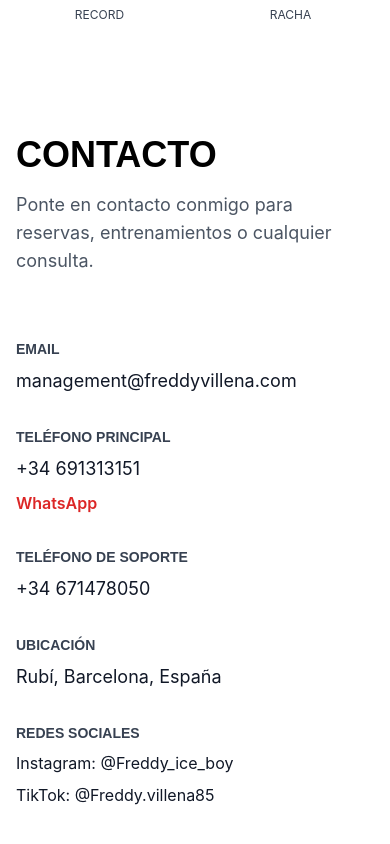
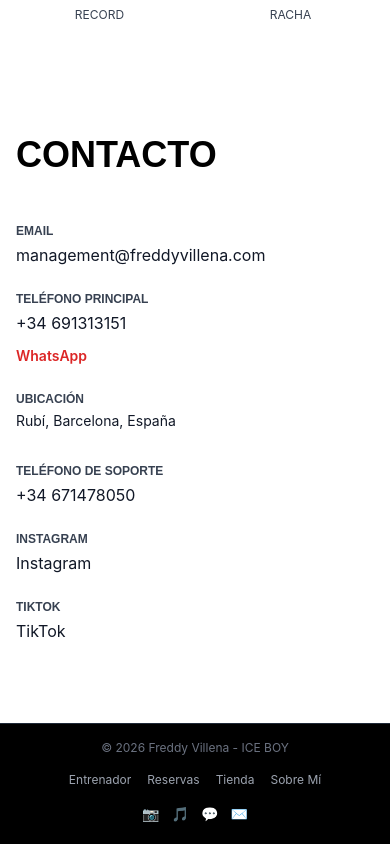
Before and after one commit to bieltornerj-creator/freddy-villena-mma, a Next.js app: page / in a window 390 px wide. Shown: the part 6560-7404 px from the top of the page. Built offline with nearby package versions, Linux system fonts and the light colour scheme; no server answers.

Commit message:
Restructure Contact to 2 columns and simplify social links

```diff
--- a/src/components/Contact.jsx
+++ b/src/components/Contact.jsx
@@ -9,16 +9,15 @@ export default function Contact() {
 
   return (
     <section id="contact" className="py-20 bg-white">
-      <div className="max-w-4xl mx-auto px-4 sm:px-6 lg:px-8">
+      <div className="max-w-3xl mx-auto px-4 sm:px-6 lg:px-8">
         <motion.div
           initial={{ opacity: 0, y: 20 }}
           whileInView={{ opacity: 1, y: 0 }}
           viewport={{ once: true }}
           transition={{ duration: 0.8 }}
-          className="mb-16"
+          className="mb-12"
         >
-          <h2 className="text-4xl md:text-5xl font-black text-black mb-4">CONTACTO</h2>
-          <p className="text-gray-600 text-lg">Ponte en contacto conmigo para reservas, entrenamientos o cualquier consulta.</p>
+          <h2 className="text-4xl md:text-5xl font-black text-black mb-2">CONTACTO</h2>
         </motion.div>
 
         <motion.div
@@ -26,24 +25,25 @@ export default function Contact() {
           whileInView={{ opacity: 1, y: 0 }}
           viewport={{ once: true }}
           transition={{ duration: 0.8, delay: 0.2 }}
-          className="space-y-8"
+          className="grid md:grid-cols-2 gap-8 md:gap-12"
         >
+          {/* Left Column */}
+          <div className="space-y-6">
             <div>
-            <h3 className="text-sm font-bold text-gray-700 uppercase mb-2">Email</h3>
+              <h3 className="text-xs font-bold text-gray-700 uppercase mb-1">Email</h3>
               <a
                 href={`mailto:${email}`}
-              className="text-lg text-gray-900 hover:text-red-600 transition-colors"
+                className="text-gray-900 hover:text-red-600 transition-colors"
               >
                 {email}
               </a>
             </div>
 
             <div>
-            <h3 className="text-sm font-bold text-gray-700 uppercase mb-2">Teléfono Principal</h3>
-            <div className="space-y-2">
+              <h3 className="text-xs font-bold text-gray-700 uppercase mb-1">Teléfono Principal</h3>
               <a
                 href={`tel:${phoneMain}`}
-                className="block text-lg text-gray-900 hover:text-red-600 transition-colors"
+                className="block text-gray-900 hover:text-red-600 transition-colors mb-2"
               >
                 +34 {phoneMain}
               </a>
@@ -51,46 +51,51 @@ export default function Contact() {
                 href={`https://wa.me/34${phoneMain}`}
                 target="_blank"
                 rel="noopener noreferrer"
-                className="inline-block text-red-600 hover:text-red-700 transition-colors font-semibold"
+                className="text-red-600 hover:text-red-700 transition-colors text-sm font-semibold"
               >
                 WhatsApp
               </a>
             </div>
+
+            <div>
+              <h3 className="text-xs font-bold text-gray-700 uppercase mb-1">Ubicación</h3>
+              <p className="text-gray-900">Rubí, Barcelona, España</p>
+            </div>
           </div>
 
+          {/* Right Column */}
+          <div className="space-y-6">
             <div>
-            <h3 className="text-sm font-bold text-gray-700 uppercase mb-2">Teléfono de Soporte</h3>
+              <h3 className="text-xs font-bold text-gray-700 uppercase mb-1">Teléfono de Soporte</h3>
               <a
                 href={`tel:${phoneSupport}`}
-              className="text-lg text-gray-900 hover:text-red-600 transition-colors"
+                className="text-gray-900 hover:text-red-600 transition-colors"
               >
                 +34 {phoneSupport}
               </a>
             </div>
 
             <div>
-            <h3 className="text-sm font-bold text-gray-700 uppercase mb-2">Ubicación</h3>
-            <p className="text-lg text-gray-900">Rubí, Barcelona, España</p>
-          </div>
-
-          <div>
-            <h3 className="text-sm font-bold text-gray-700 uppercase mb-2">Redes Sociales</h3>
-            <div className="space-y-2">
+              <h3 className="text-xs font-bold text-gray-700 uppercase mb-1">Instagram</h3>
               <a
                 href="https://www.instagram.com/Freddy_ice_boy"
                 target="_blank"
                 rel="noopener noreferrer"
-                className="block text-gray-900 hover:text-red-600 transition-colors"
+                className="text-gray-900 hover:text-red-600 transition-colors"
               >
-                Instagram: @Freddy_ice_boy
+                Instagram
               </a>
+            </div>
+
+            <div>
+              <h3 className="text-xs font-bold text-gray-700 uppercase mb-1">TikTok</h3>
               <a
                 href="https://www.tiktok.com/@Freddy.villena85"
                 target="_blank"
                 rel="noopener noreferrer"
-                className="block text-gray-900 hover:text-red-600 transition-colors"
+                className="text-gray-900 hover:text-red-600 transition-colors"
               >
-                TikTok: @Freddy.villena85
+                TikTok
               </a>
             </div>
           </div>
```
Lines whose indentation alone changed are shown as unchanged.
